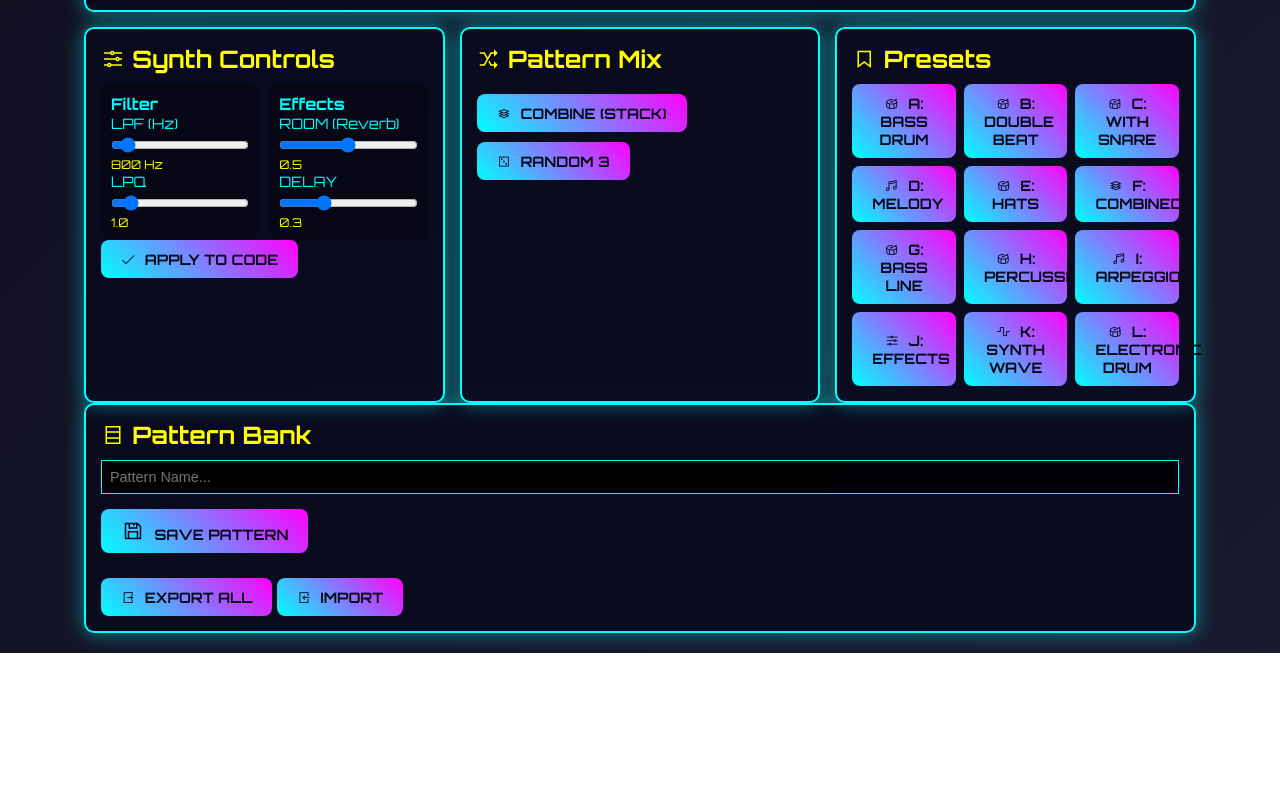
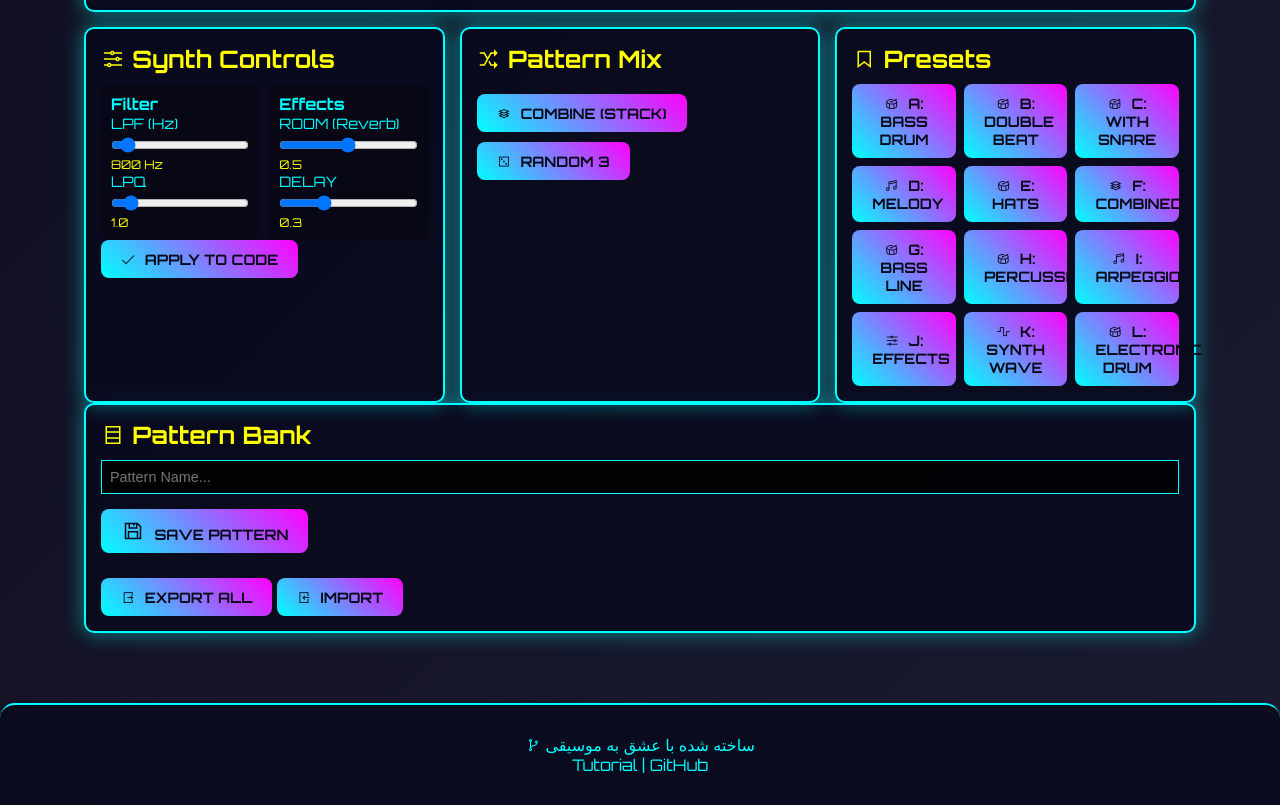
Before and after one commit to Remote-Stream/hutara-Strudel, a plain HTML site: page index.html in a window 1280 px wide. Shown: the part 1390-2195 px from the top of the page. Before the commit the page ends 2043 px from the top, so only its background shows below. Drawn offline with nearby package versions, Linux system fonts and the light colour scheme.

Commit message:
Update index.html

```diff
--- a/index.html
+++ b/index.html
@@ -265,6 +265,24 @@
             grid-template-columns: repeat(auto-fit, minmax(min(80px, 25vw), 1fr));
             gap: clamp(5px, 1vw, 8px);
         }
+        footer {
+            text-align: center;
+            padding: 30px;
+            background: var(--panel-bg);
+            border-top: 2px solid var(--primary-cyan);
+            margin-top: 50px;
+            border-radius: 15px 15px 0 0;
+        }
+
+        footer a {
+            color: var(--primary-cyan);
+            text-decoration: none;
+            transition: color 0.3s;
+        }
+
+        footer a:hover {
+            color: var(--accent-yellow);
+        }
         .checkbox-item {
             background: rgba(0,0,0,0.4);
             padding: clamp(5px, 1vw, 8px);
@@ -531,6 +549,14 @@ note('c3 eb3 g3').sound('sawtooth').lpf(800)"></textarea>
         <div id="notification" class="notification">
             <span id="notification-text">Ready to create music!</span>
         </div>
+        <footer>
+            <p>
+                <i class="las la-code-branch"></i> ساخته شده با عشق به موسیقی
+                <br>
+                <a href="./tutorial.html" target="_blank">Tutorial</a> |
+                <a href="#" target="_blank">GitHub</a>
+            </p>
+        </footer>
     </div>
     <script>
         /**
```
